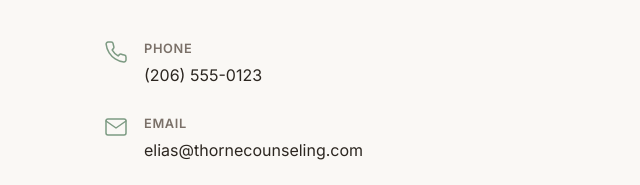
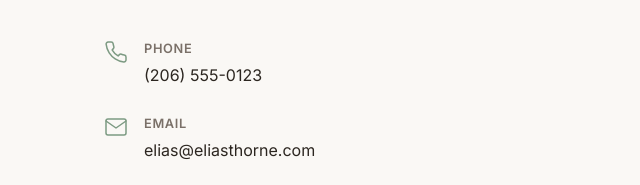
Before and after one commit to shakypickle/website, a plain HTML site: page index.html in a window 1280 px wide. Shown: the part 4731-4916 px from the top of the page, 0-640 px from the left. Drawn offline with Linux system fonts and the light colour scheme.

Commit message:
Updated website

```diff
--- a/index.html
+++ b/index.html
@@ -238,7 +238,7 @@
               <svg viewBox="0 0 24 24" fill="none" stroke="currentColor" stroke-width="1.5" stroke-linecap="round" stroke-linejoin="round"><path d="M4 4h16c1.1 0 2 .9 2 2v12c0 1.1-.9 2-2 2H4c-1.1 0-2-.9-2-2V6c0-1.1.9-2 2-2z"/><polyline points="22,6 12,13 2,6"/></svg>
               <div>
                 <strong>Email</strong>
-                <a href="mailto:elias@thornecounseling.com">elias@thornecounseling.com</a>
+                <a href="mailto:elias@eliasthorne.com">elias@eliasthorne.com</a>
               </div>
             </div>
             <div class="contact-item">
```
